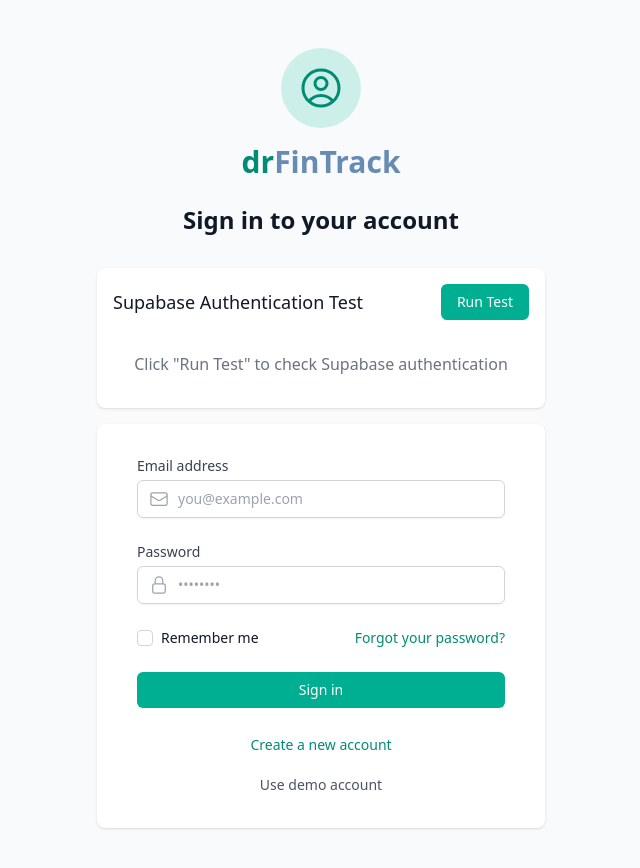
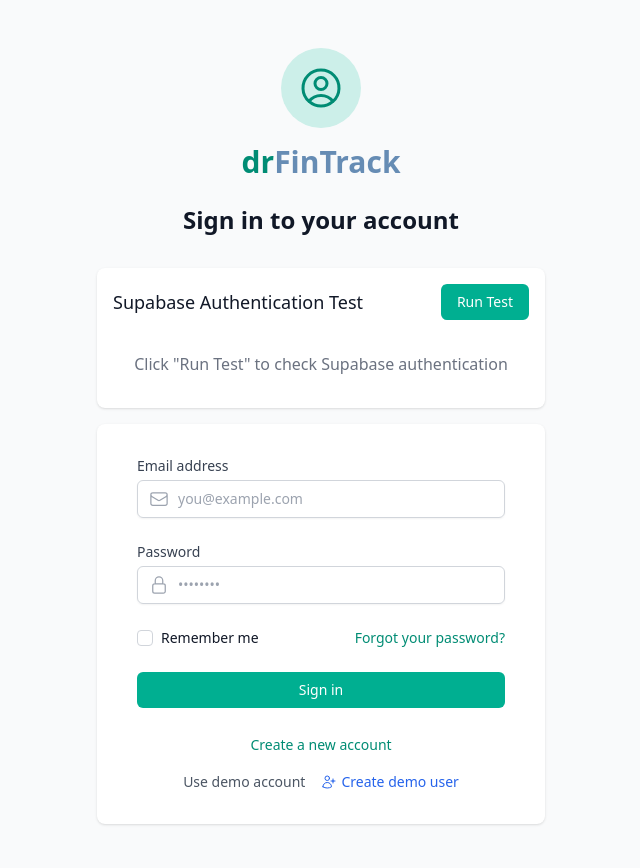
Before and after one commit to vallururavi27/drfintrack, a React (Vite) app in the folder frontend/: page /login in a window 1280 px wide. Shown: the top 868 px of the page, without its empty margins (319-959 px from the left). Built offline with nearby package versions, Linux system fonts and the light colour scheme; no server answers.

Commit message:
Fix Supabase authentication issues and add demo user creation

```diff
--- a/frontend/src/main.jsx
+++ b/frontend/src/main.jsx
@@ -3,9 +3,13 @@
 import './index.css'
 import App from './App.jsx'
 import { initializeTheme } from './utils/themeUtils'
+import { fixSupabaseReferer } from './utils/fixSupabaseReferer'
 
 // Initialize theme and custom colors
 initializeTheme();
+
+// Fix Supabase referer issue
+fixSupabaseReferer();
 
 createRoot(document.getElementById('root')).render(
   <StrictMode>
--- a/frontend/src/pages/Login.jsx
+++ b/frontend/src/pages/Login.jsx
@@ -1,10 +1,11 @@
 import React, { useState, useEffect } from 'react';
 import { Link } from 'react-router-dom';
-import { EnvelopeIcon, LockClosedIcon, UserCircleIcon } from '@heroicons/react/24/outline';
+import { EnvelopeIcon, LockClosedIcon, UserCircleIcon, UserPlusIcon } from '@heroicons/react/24/outline';
 import Button from '../components/ui/Button';
 import TwoFactorVerification from '../components/auth/TwoFactorVerification';
 import AuthTest from '../components/debug/AuthTest';
 import { supabase } from '../services/supabaseClient';
+import { checkAndCreateDemoUser } from '../utils/createDemoUser';
 
 export default function Login() {
   const [email, setEmail] = useState('');
@@ -36,7 +37,7 @@
       // Directly call Supabase auth instead of using the form
       const { data, error } = await supabase.auth.signInWithPassword({
         email: 'demo@example.com',
-        password: 'password123',
+        password: 'password',
       });
 
       console.log('Demo login response:', { data, error });
@@ -458,7 +459,7 @@
             </Link>
           </div>
 
-          <div className="mt-4 text-center">
+          <div className="mt-4 flex justify-center space-x-4">
             <button
               type="button"
               onClick={handleDemoLogin}
@@ -466,6 +467,32 @@
             >
               Use demo account
             </button>
+            <button
+              type="button"
+              onClick={async () => {
+                setIsLoading(true);
+                setError('');
+                try {
+                  const result = await checkAndCreateDemoUser();
+                  if (result.success) {
+                    setError(`Demo user operation: ${result.message}`);
+                    // Wait a moment before trying to log in
+                    setTimeout(() => handleDemoLogin(), 1000);
+                  } else {
+                    setError(`Failed: ${result.message}`);
+                    setIsLoading(false);
+                  }
+                } catch (err) {
+                  console.error('Error creating demo user:', err);
+                  setError(`Error: ${err.message}`);
+                  setIsLoading(false);
+                }
+              }}
+              className="text-sm font-medium text-blue-600 hover:text-blue-800 dark:text-blue-400 dark:hover:text-blue-200 flex items-center"
+            >
+              <UserPlusIcon className="h-4 w-4 mr-1" />
+              Create demo user
+            </button>
           </div>
         </div>
       </div>
--- a/frontend/src/services/supabaseClient.js
+++ b/frontend/src/services/supabaseClient.js
@@ -5,7 +5,7 @@
 
 // Use a fallback key if environment variable is not available
 // This is not ideal for production but helps with development
-const supabaseAnonKey = import.meta.env.VITE_SUPABASE_ANON_KEY || 'eyJhbGciOiJIUzI1NiIsInR5cCI6IkpXVCJ9.eyJpc3MiOiJzdXBhYmFzZSIsInJlZiI6ImJxdXJ2cXlzbXdzcm9wZGFxd290Iiwicm9sZSI6ImFub24iLCJpYXQiOjE2OTg2NzY4MDAsImV4cCI6MjAxNDI1MjgwMH0.qmZ5wy0XC7bj2Tf9XWQirLWCVB5q-XHCnwT0rYg9Ub4';
+const supabaseAnonKey = import.meta.env.VITE_SUPABASE_ANON_KEY || 'eyJhbGciOiJIUzI1NiIsInR5cCI6IkpXVCJ9.eyJpc3MiOiJzdXBhYmFzZSIsInJlZiI6ImJxdXJ2cXlzbXdzcm9wZGFxd290Iiwicm9sZSI6ImFub24iLCJpYXQiOjE3NDQ3ODM1NjQsImV4cCI6MjA2MDM1OTU2NH0.9ZIVWp-PLXSfD_Ku7C9GvLTFZBnU_qS6HLVuZ4lc8hM';
 
 // Log the values for debugging
 console.log('Supabase URL:', supabaseUrl);
@@ -21,16 +21,29 @@
   console.error('Missing Supabase Anon Key. Make sure environment variables are set correctly.');
 }
 
+// Check if we should use the production referer
+const useProductionReferer = typeof window !== 'undefined' && localStorage.getItem('useProductionReferer') === 'true';
+const productionUrl = 'https://drfintrack.vercel.app';
+
 // Create the Supabase client with error handling
 let supabaseClient;
 
 try {
   console.log('Creating Supabase client...');
+  console.log('Using production referer:', useProductionReferer);
+
+  // Create client with appropriate options
   supabaseClient = createClient(supabaseUrl, supabaseAnonKey, {
     auth: {
       autoRefreshToken: true,
       persistSession: true
-    }
+    },
+    global: useProductionReferer ? {
+      headers: {
+        'Origin': productionUrl,
+        'Referer': `${productionUrl}/`
+      }
+    } : undefined
   });
   console.log('Supabase client created successfully');
 } catch (error) {
--- /dev/null
+++ b/frontend/src/utils/createDemoUser.js
@@ -0,0 +1,53 @@
+import { supabase } from '../services/supabaseClient';
+
+/**
+ * Check if the demo user exists and create it if it doesn't
+ * @returns {Promise<Object>} Result of the operation
+ */
+export const checkAndCreateDemoUser = async () => {
+  try {
+    console.log('Checking if demo user exists...');
+
+    // First try to sign in with demo credentials
+    const { data: signInData, error: signInError } = await supabase.auth.signInWithPassword({
+      email: 'demo@example.com',
+      password: 'password',
+    });
+
+    // If sign in succeeds, the user exists
+    if (signInData?.user) {
+      console.log('Demo user exists');
+      return { success: true, message: 'Demo user exists', user: signInData.user };
+    }
+
+    // If error is not "Invalid login credentials", something else is wrong
+    if (signInError && !signInError.message.includes('Invalid login credentials')) {
+      console.error('Error checking demo user:', signInError);
+      return { success: false, message: `Error checking demo user: ${signInError.message}` };
+    }
+
+    // Try to create the demo user
+    console.log('Demo user does not exist, creating...');
+    const { data: signUpData, error: signUpError } = await supabase.auth.signUp({
+      email: 'demo@example.com',
+      password: 'password',
+      options: {
+        data: {
+          name: 'Demo User',
+          role: 'user'
+        }
+      }
+    });
+
+    if (signUpError) {
+      console.error('Error creating demo user:', signUpError);
+      return { success: false, message: `Error creating demo user: ${signUpError.message}` };
+    }
+
+    console.log('Demo user created successfully');
+    return { success: true, message: 'Demo user created successfully', user: signUpData?.user };
+  } catch (error) {
+    console.error('Unexpected error checking/creating demo user:', error);
+    return { success: false, message: `Unexpected error: ${error.message}` };
+  }
+};
--- /dev/null
+++ b/frontend/src/utils/fixSupabaseReferer.js
@@ -0,0 +1,27 @@
+/**
+ * Utility to fix the Supabase referer issue
+ *
+ * This function checks if the current URL is the production URL
+ * and updates the localStorage to indicate that the app should
+ * use the production URL as the referer for Supabase requests
+ */
+export const fixSupabaseReferer = () => {
+  try {
+    // Check if we're on the production domain
+    const isProduction = window.location.hostname === 'drfintrack.vercel.app';
+
+    // Store this information in localStorage
+    if (isProduction) {
+      localStorage.setItem('useProductionReferer', 'true');
+      console.log('Set to use production referer for Supabase requests');
+    } else {
+      localStorage.removeItem('useProductionReferer');
+      console.log('Using default referer for Supabase requests');
+    }
+
+    return isProduction;
+  } catch (error) {
+    console.error('Error fixing Supabase referer:', error);
+    return false;
+  }
+};
--- a/frontend/src/utils/testSupabaseAuth.js
+++ b/frontend/src/utils/testSupabaseAuth.js
@@ -30,7 +30,7 @@
 
     const { data, error } = await supabase.auth.signInWithPassword({
       email: 'demo@example.com',
-      password: 'password123',
+      password: 'password',
     });
 
     console.log('Sign in response:', { data, error });
```
